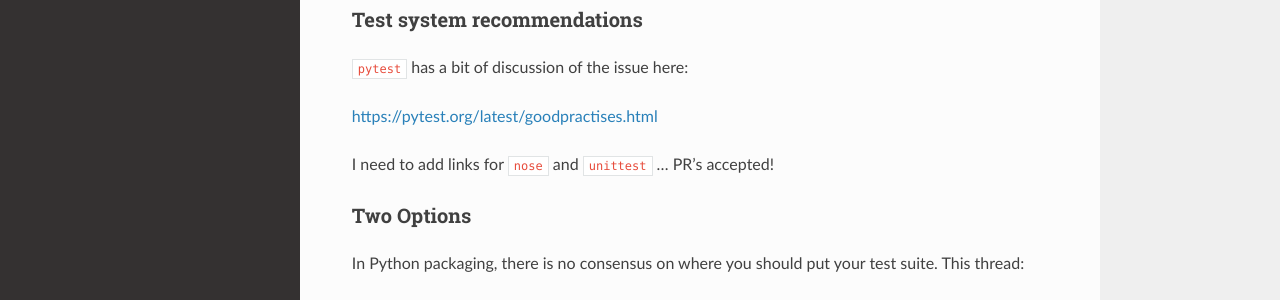
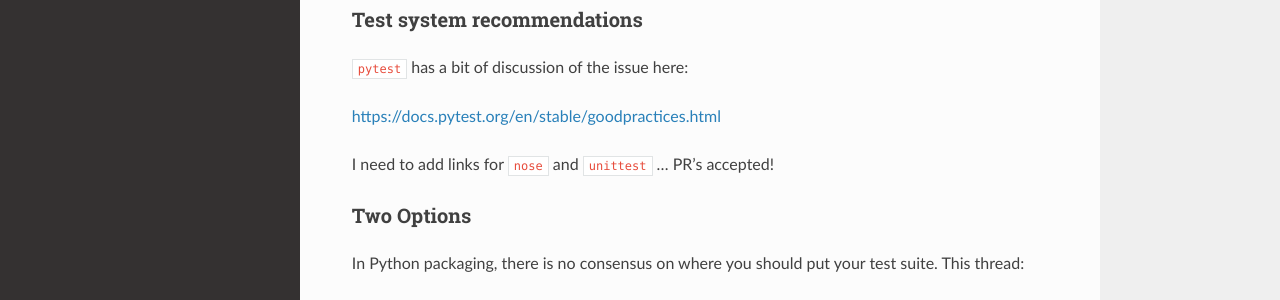
Before and after one commit to PythonCHB/PythonTopics, a Sphinx documentation site: the page built from Sources/source/where_to_put_tests.rst, in a window 1280 px wide and 900 px high. Shown: the part 330-630 px from the top of the window. Built offline with Sphinx 7.4.7 and the Read the Docs theme 2.0.0, drawn with Linux system fonts in a browser that asks for light colours; formulas are drawn with MathJax 3; pages that are not in the unit, such as notebooks, are missing from menus; some of the changed lines change nothing that is shown.

Commit message:
Update where_to_put_tests.rst
fixed broken link

```diff
--- a/Sources/source/where_to_put_tests.rst
+++ b/Sources/source/where_to_put_tests.rst
@@ -16,7 +16,7 @@ Test system recommendations
 
 ``pytest`` has a bit of discussion of the issue here:
 
-https://pytest.org/latest/goodpractises.html
+https://docs.pytest.org/en/stable/goodpractices.html
 
 I need to add links for ``nose`` and ``unittest`` ... PR's accepted!
 
```
